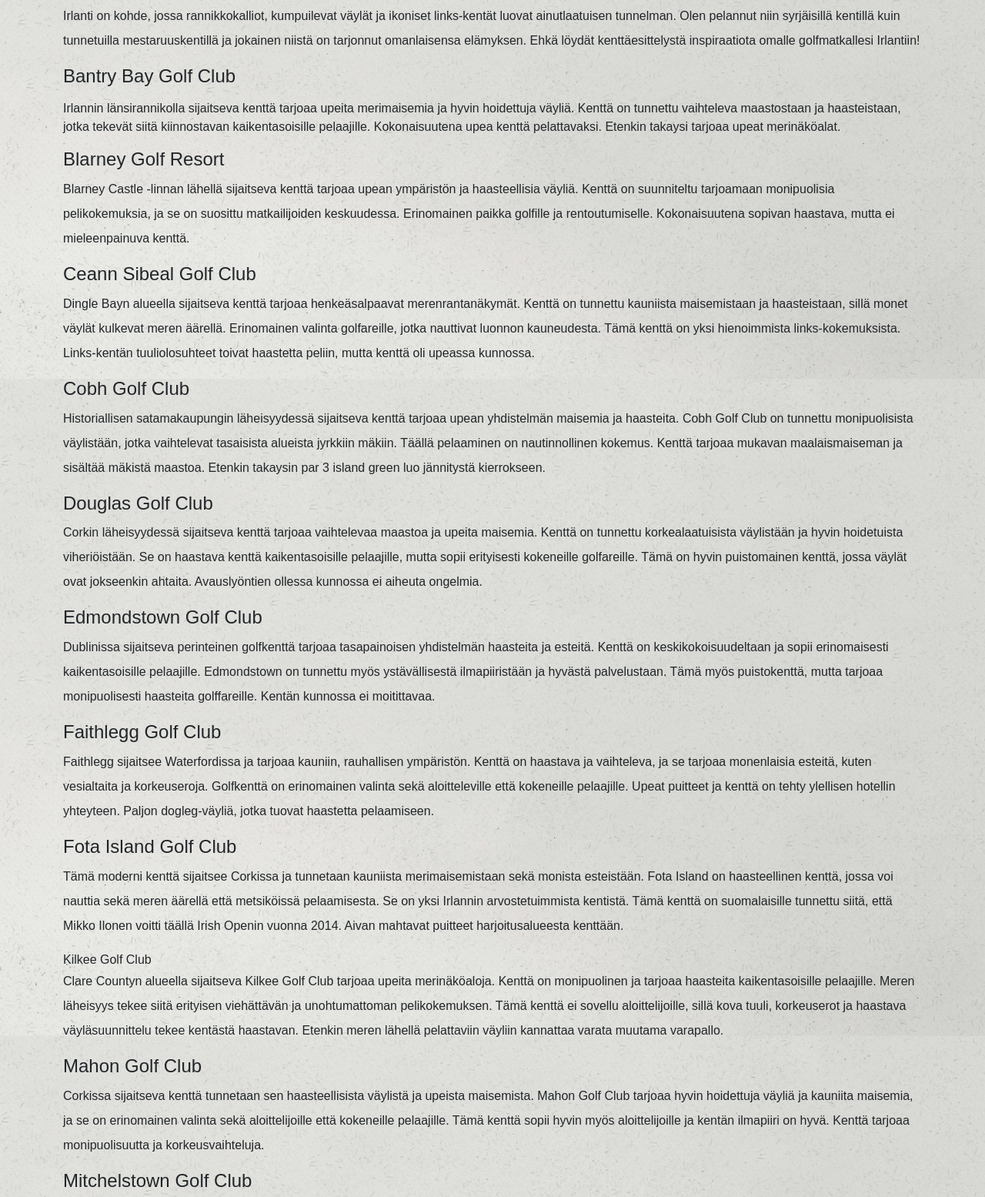
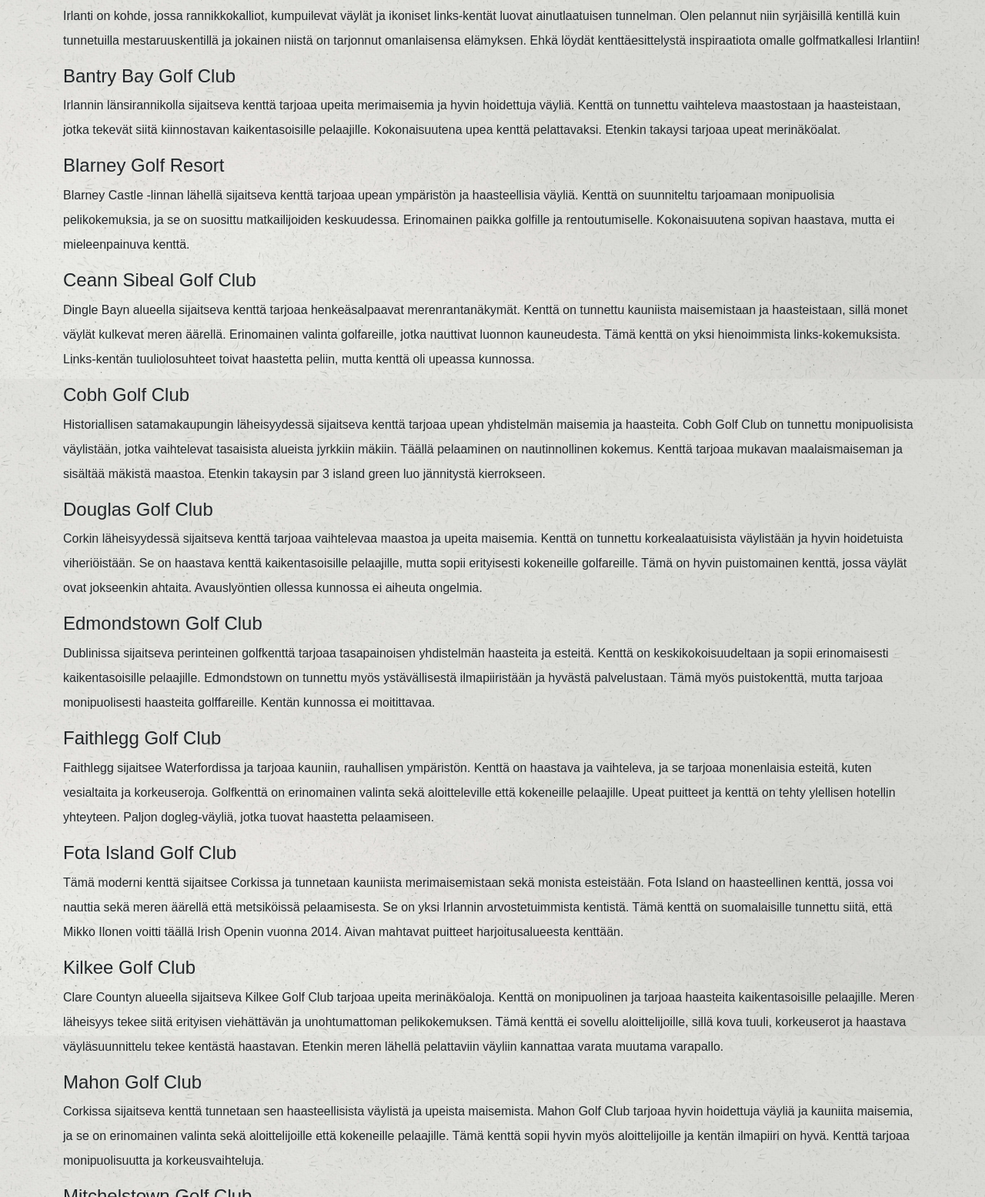
Before and after one commit to mmmiro/mmmiro.github.io, a plain HTML site: page irlanti.html in a window 1280 px wide. Shown: the part 361-1916 px from the top of the page at 77% size. Drawn offline with nearby package versions, Linux system fonts and the light colour scheme.

Commit message:
Rivivälien korjaus
Korjattu rivivälit.

```diff
--- a/irlanti.html
+++ b/irlanti.html
@@ -59,11 +59,11 @@
 
  <div class="container">
       <h4>Bantry Bay Golf Club</h4>
-      <p class="lh-lg"></p>
+      <p class="lh-lg">
       Irlannin länsirannikolla sijaitseva kenttä tarjoaa upeita merimaisemia ja hyvin hoidettuja väyliä.
         Kenttä on tunnettu vaihteleva maastostaan ja haasteistaan, jotka tekevät siitä kiinnostavan
         kaikentasoisille pelaajille.
-        Kokonaisuutena upea kenttä pelattavaksi. Etenkin takaysi tarjoaa upeat merinäköalat.
+        Kokonaisuutena upea kenttä pelattavaksi. Etenkin takaysi tarjoaa upeat merinäköalat.</p>
  </p>
       </div>
 
@@ -139,7 +139,7 @@
                     </div>
 
  <div class="container">
-                      <h44>Kilkee Golf Club</h4>
+                      <h4>Kilkee Golf Club</h4>
                         <p class="lh-lg">
                       Clare Countyn alueella sijaitseva Kilkee Golf Club tarjoaa upeita merinäköaloja. Kenttä on
                         monipuolinen ja tarjoaa haasteita kaikentasoisille pelaajille. Meren läheisyys tekee siitä erityisen
```
